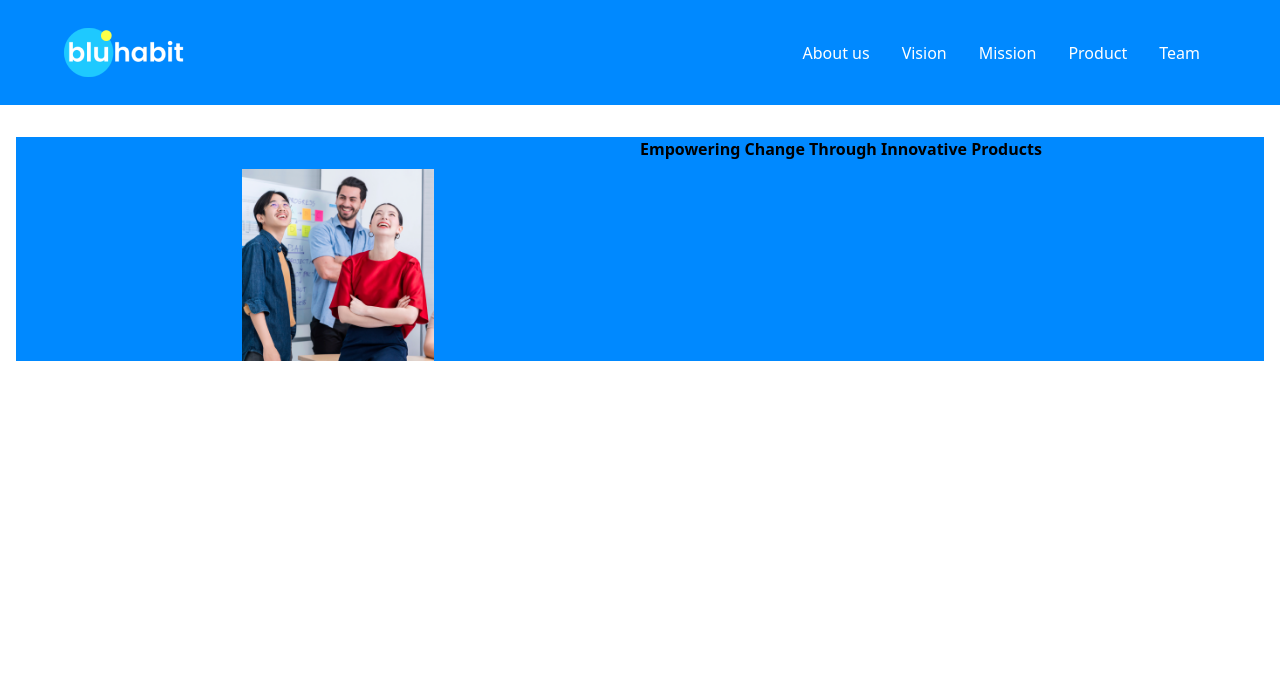
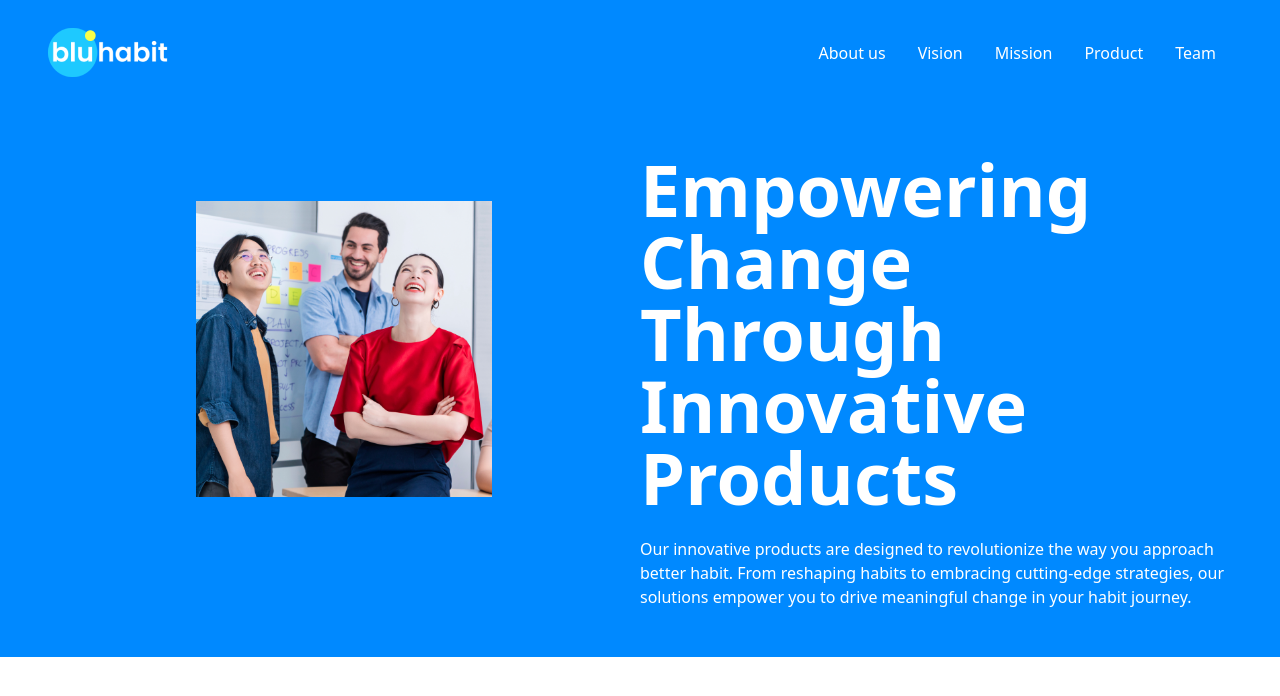
Before and after one commit to Blue-Habit/blue-habit-landing, a Nuxt app: page / in a window 1280 px wide. Shown: the top 696 px of the page. Built offline with nearby package versions, Linux system fonts and the light colour scheme.

Commit message:
fix : styling hero section

```diff
--- a/components/Hero.vue
+++ b/components/Hero.vue
@@ -1,16 +1,19 @@
 <template>
-  <div class="grid lg:grid-cols-2 md:grid-cols-1 px-5 bg-primary">
-    <div class="">
-      <img
-        src="@/assets/img/Hero.png"
-        alt=""
-        class="w-48 justify-center mx-auto pt-8"
-      />
+  <div class="grid lg:grid-cols-2 md:grid-cols-1 bg-primary py-12 h-5/6 px-12">
+    <div class="w-1/2 justify-center mx-auto pt-12">
+      <img src="@/assets/img/Hero.png" alt="" />
     </div>
-    <div>
+    <div class="text-white">
       <h1 class="font-bold text-7xl">
-        Empowering Change Through Innovative Products
+        Empowering Change Through Innovative
+        <br />Products
       </h1>
+      <p class="pt-6">
+        Our innovative products are designed to revolutionize the way you
+        approach better habit. From reshaping habits to embracing cutting-edge
+        strategies, our solutions empower you to drive meaningful change in your
+        habit journey.
+      </p>
     </div>
   </div>
 </template>
--- a/layouts/default.vue
+++ b/layouts/default.vue
@@ -1,5 +1,4 @@
 <template>
-  <section class="container bg-primary">
   <nav
     class="nav flex flex-wrap items-center justify-between p-4 px-12 bg-primary"
   >
@@ -55,9 +54,8 @@
       </li>
     </ul>
   </nav>
-  </section>
 
-  <div class="container mx-auto py-8">
+  <div class="mx-auto">
     <slot />
   </div>
 </template>
--- a/tailwind.config.js
+++ b/tailwind.config.js
@@ -24,9 +24,6 @@ module.exports = {
         xl: "1280px",
       },
     },
-    fontSize: {
-      80: "80px",
-    },
   },
   plugins: [],
 };
```
Lines whose indentation alone changed are shown as unchanged.
